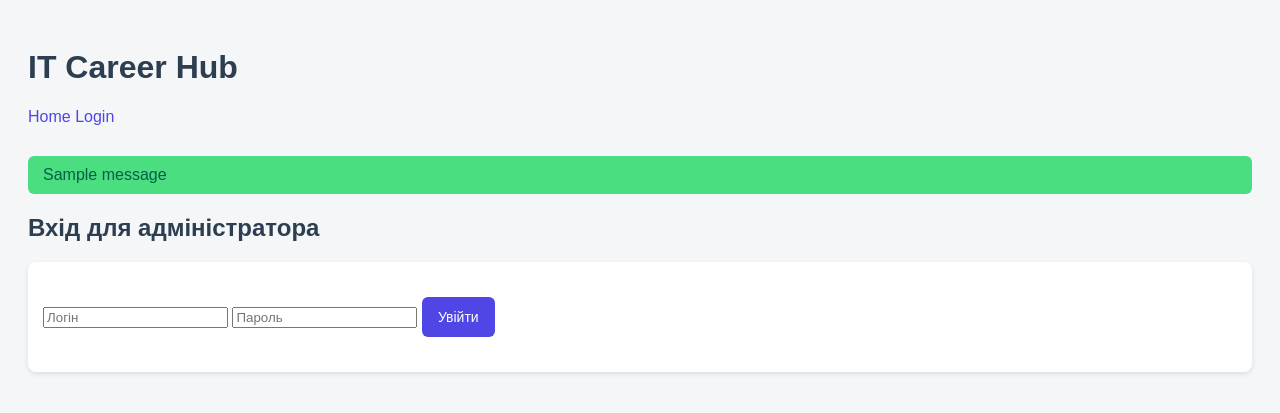
After one commit to OlhaBnd/career_hub, a Flask app: page /login in a window 1280 px wide. The commit adds this page. Shown: the top 413 px of the page. Run offline with Flask 3, Linux system fonts and the light colour scheme; one stand-in notice (Sample message) is shown.

Commit message:
Додавання захисту для адмін панелі, редагування/видалення вакансій, видалення коментарів, покращення стилів

```diff
--- a/app.py
+++ b/app.py
@@ -1,11 +1,12 @@
-from flask import Flask, render_template, request, redirect, url_for
 import sqlite3
 
+from flask import Flask, flash, redirect, render_template, request, session, url_for
+
 app = Flask(__name__)
+app.secret_key = "0987654321"
 
 
 def get_db():
-
     conn = sqlite3.connect("database.db")
     conn.row_factory = sqlite3.Row
     return conn
@@ -23,7 +24,8 @@ def init_db():
             description TEXT,
             skills TEXT,
             level TEXT,
-            salary TEXT
+            salary TEXT,
+            created_at TIMESTAMP DEFAULT (datetime('now', 'localtime'))
         )
     """)
 
@@ -32,13 +34,13 @@ def init_db():
         CREATE TABLE IF NOT EXISTS comments (
             id INTEGER PRIMARY KEY AUTOINCREMENT,
             career_id INTEGER,
-            text TEXT
+            text TEXT,
+            author TEXT
         )
     """)
 
     conn.commit()
     conn.close()
-
 
 
 # Головна сторінка
@@ -55,6 +57,8 @@ def index():
         sql += " AND level = ?"
         params.append(level)
 
+    sql += " ORDER BY created_at DESC"
+
     careers = conn.execute(sql, params).fetchall()
     conn.close()
 
@@ -68,49 +72,137 @@ def career(id):
 
     if request.method == "POST":
         text = request.form["text"]
-        conn.execute(
-            "INSERT INTO comments (career_id, text) VALUES (?, ?)",
-            (id, text)
-        )
+        author = request.form["author"]
+
+        conn.execute("INSERT INTO comments (career_id, text, author) VALUES (?, ?, ?)", (id, text, author))
         conn.commit()
 
-    career = conn.execute(
-        "SELECT * FROM careers WHERE id = ?", (id,)
-    ).fetchone()
+    career = conn.execute("SELECT * FROM careers WHERE id = ?", (id,)).fetchone()
 
-    comments = conn.execute(
-        "SELECT * FROM comments WHERE career_id = ?", (id,)
-    ).fetchall()
+    comments = conn.execute("SELECT * FROM comments WHERE career_id = ?", (id,)).fetchall()
 
     conn.close()
     return render_template("career.html", career=career, comments=comments)
 
 
-# Адмінка
+@app.route("/login", methods=["GET", "POST"])
+def login():
+    if request.method == "POST":
+        username = request.form["username"]
+        password = request.form["password"]
+
+        if username == "admin" and password == "1234":
+            session["user"] = "admin"
+            flash("Ви успішно увійшли як адміністратор!", "success")
+            return redirect(url_for("admin"))
+        else:
+            flash("Невірний логін або пароль!", "error")
+            return redirect(url_for("login"))
+
+    return render_template("login.html")
+
+
 @app.route("/admin", methods=["GET", "POST"])
 def admin():
+    if "user" not in session:
+        return redirect(url_for("login"))
+
     if request.method == "POST":
         data = (
             request.form["title"],
             request.form["description"],
             request.form["skills"],
             request.form["level"],
-            request.form["salary"]
+            request.form["salary"],
         )
 
         conn = get_db()
-        conn.execute("""
-            INSERT INTO careers (title, description, skills, level, salary)
-            VALUES (?, ?, ?, ?, ?)
-        """, data)
+        conn.execute(
+            """
+            INSERT INTO careers (title, description, skills, level, salary, created_at)
+            VALUES (?, ?, ?, ?, ?, datetime('now', 'localtime'))
+        """,
+            data,
+        )
         conn.commit()
         conn.close()
-
+        flash("Вакансію успішно додано!")
         return redirect(url_for("index"))
 
     return render_template("admin.html")
 
 
+@app.route("/logout")
+def logout():
+    session.pop("user", None)
+    return redirect(url_for("index"))
+
+
+@app.route("/admin/edit/<int:id>", methods=["GET", "POST"])
+def edit_career(id):
+    if "user" not in session:
+        return redirect(url_for("login"))
+
+    conn = get_db()
+    if request.method == "POST":
+        title = request.form["title"]
+        description = request.form["description"]
+        skills = request.form["skills"]
+        level = request.form["level"]
+        salary = request.form["salary"]
+
+        conn.execute(
+            """
+            UPDATE careers
+            SET title = ?, description = ?, skills = ?, level = ?, salary = ?
+            WHERE id = ?
+        """,
+            (title, description, skills, level, salary, id),
+        )
+        conn.commit()
+        conn.close()
+        flash("Вакансію успішно оновлено!")
+        return redirect(url_for("index"))
+
+    # Отримуємо дані вакансії для заповнення форми
+    career = conn.execute("SELECT * FROM careers WHERE id = ?", (id,)).fetchone()
+    conn.close()
+    return render_template("edit_career.html", career=career)
+
+
+@app.route("/admin/delete/<int:id>")
+def delete_career(id):
+    if "user" not in session:  # Захист
+        return redirect(url_for("login"))
+
+    conn = get_db()
+    conn.execute("DELETE FROM careers WHERE id = ?", (id,))
+    conn.commit()
+    conn.close()
+
+    return redirect(url_for("index"))
+
+
+@app.route("/admin/delete_comment/<int:id>")
+def delete_comment(id):
+    if "user" not in session:
+        return redirect(url_for("login"))
+
+    conn = get_db()
+    # Дізнаємося career_id, щоб після видалення повернутися на ту саму сторінку
+    comment = conn.execute("SELECT career_id FROM comments WHERE id = ?", (id,)).fetchone()
+
+    if comment:
+        career_id = comment["career_id"]
+        conn.execute("DELETE FROM comments WHERE id = ?", (id,))
+        conn.commit()
+        flash("Коментар видалено.")
+        return redirect(url_for("career", id=career_id))
+
+    conn.close()
+    return redirect(url_for("index"))
+
+
 if __name__ == "__main__":
     init_db()
     app.run(debug=True)
--- a/static/style.css
+++ b/static/style.css
@@ -8,17 +8,153 @@ h1, h2 {
     color: #2c3e50;
 }
 
+a {
+  color: #4f46e5;
+  text-decoration: none;
+  font-weight: 500;
+  transition: color 0.3s;
+  cursor: pointer;
+}
+
+a:hover {
+  color: #6366f1;
+  text-decoration: underline;
+}
+
+a:active {
+  color: #3730a3;
+}
+
+a:visited {
+  color: #4f46e5;
+}
+
 .card {
     background: white;
     padding: 15px;
     margin-bottom: 10px;
     border-radius: 8px;
+    box-shadow: 0 2px 5px rgba(0,0,0,0.1);
+    transition: transform 0.2s;
+}
+
+.card:hover {
+    transform: translateY(-5px);
+}
+
+/* Адаптивність */
+@media (max-width: 600px) {
+    body { padding: 10px; }
+    input, select, textarea { width: 100%; box-sizing: border-box; }
+}
+
+nav {
+    margin-bottom: 30px;
 }
 
 button {
-    padding: 8px 12px;
-    background: #3498db;
-    color: white;
+    height: 40px;
+    padding: 8px 16px;
+    margin-top: 20px;
+    margin-bottom: 20px;
+    background-color: #4f46e5;
+    color: #fff;
     border: none;
-    border-radius: 5px;
+    border-radius: 6px;
+    cursor: pointer;
+    font-size: 14px;
+    transition: background-color 0.3s;
 }
+
+button:hover {
+    background-color: #6366f1;
+}
+
+.input-text {
+    height: 22px;
+    padding: 10px 12px;
+    margin-top: 20px;
+    margin-bottom: 20px;
+    font-size: 16px;
+    border: 2px solid #ccc;
+    border-radius: 8px;
+    outline: none;
+    flex: 1;
+}
+
+.input-text:focus {
+    border-color: #4f46e5;
+    box-shadow: 0 0 0 3px rgba(79,70,229,0.2);
+}
+
+.select {
+    height: 42px;
+    padding: 10px 12px;
+    padding-right: 32px;
+    margin-top: 20px;
+    margin-bottom: 20px;
+    font-size: 16px;
+    border: 2px solid #ccc;
+    border-radius: 8px;
+    background-color: #fff;
+    appearance: none;
+    -webkit-appearance: none;
+    -moz-appearance: none;
+    outline: none;
+    cursor: pointer;
+}
+
+.select:focus {
+    border-color: #4f46e5;
+    box-shadow: 0 0 0 3px rgba(79,70,229,0.2);
+}
+
+.select-wrapper {
+    position: relative;
+
+}
+
+.select-wrapper::after {
+    content: "▾";
+    position: absolute;
+    right: 12px;
+    top:50%;
+    transform: translateY(-50%);
+    pointer-events: none;
+    color: #555;
+
+}
+
+
+.filter {
+    display: flex;
+    align-items: center;
+    gap: 12px;
+}
+
+.skill-tag {
+    background: #e1ecf4;
+    color: #39739d;
+    padding: 2px 8px;
+    border-radius: 4px;
+    margin-right: 5px;
+    font-size: 0.9em;
+    display: inline-block;
+}
+
+.flash {
+  padding: 10px 15px;
+  border-radius: 6px;
+  margin-bottom: 10px;
+  font-weight: 500;
+}
+
+.flash.success {
+  background-color: #4ade80;
+  color: #065f46;
+}
+
+.flash.error {
+  background-color: #f87171;
+  color: #7f1d1d;
+}
--- a/templates/base.html
+++ b/templates/base.html
@@ -2,19 +2,28 @@
 <html>
   <head>
     <title>IT Career Hub</title>
-    <link rel="stylesheet" href="/static/style.css">
+    <link rel="stylesheet" href="/static/style.css" />
   </head>
   <body>
     <header>
       <h1>IT Career Hub</h1>
       <nav>
         <a href="/">Home</a>
+
+        {% if session.get('user') %}
         <a href="/admin">Admin</a>
+        <a href="/logout">Logout</a>
+        {% else %}
+        <a href="/login">Login</a>
+        {% endif %}
       </nav>
     </header>
 
     <main>
-        {% block content %}{% endblock %}
+      {% with messages = get_flashed_messages(with_categories=true) %} {% for
+      category, message in messages %}
+      <div class="flash {{ category }}">{{ message }}</div>
+      {% endfor %} {% endwith %} {% block content %}{% endblock %}
     </main>
   </body>
 </html>
--- /dev/null
+++ b/templates/login.html
@@ -0,0 +1,8 @@
+{% extends "base.html" %} {% block content %}
+<h2>Вхід для адміністратора</h2>
+<form method="post" class="card">
+  <input name="username" placeholder="Логін" required />
+  <input type="password" name="password" placeholder="Пароль" required />
+  <button>Увійти</button>
+</form>
+{% endblock %}
```
Also changed, not shown: templates/career.html (+31 -13 lines), templates/edit_career.html (added, +14 -0 lines), templates/index.html (+12 -7 lines), database.db. Lines whose indentation alone changed are shown as unchanged.
